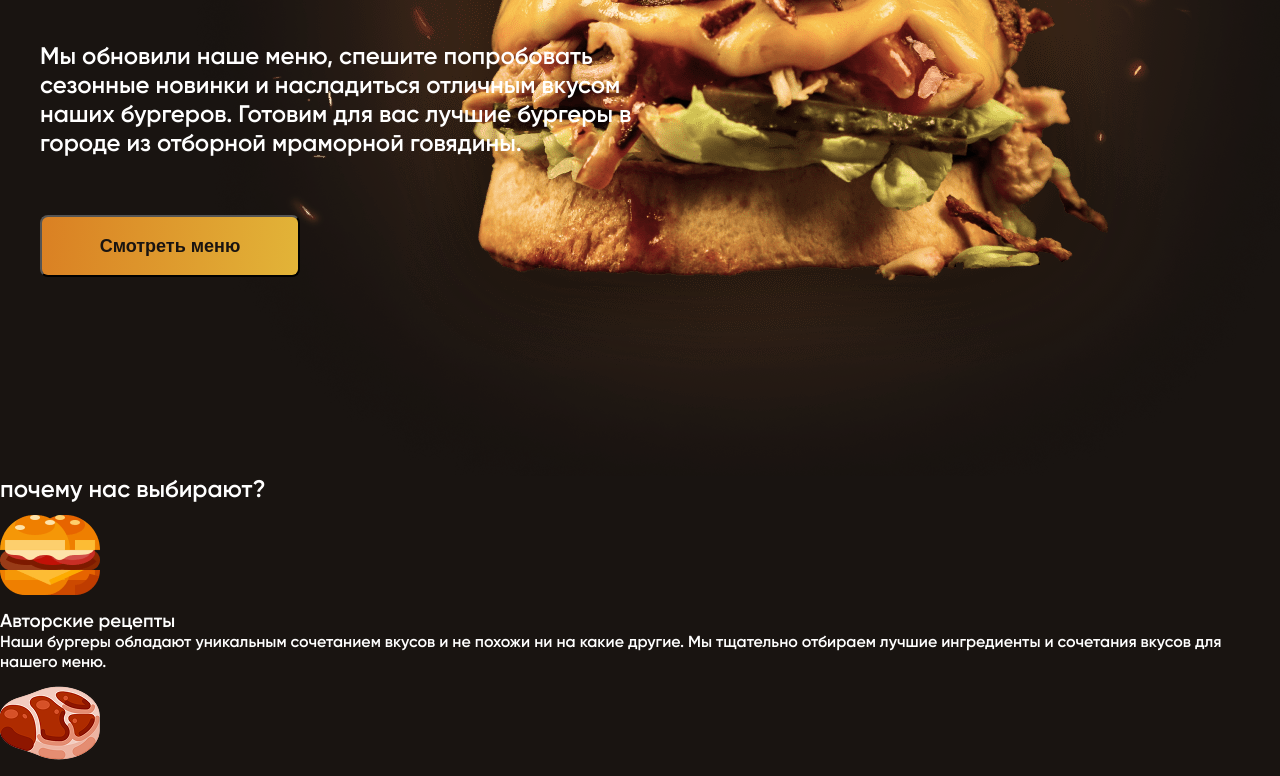
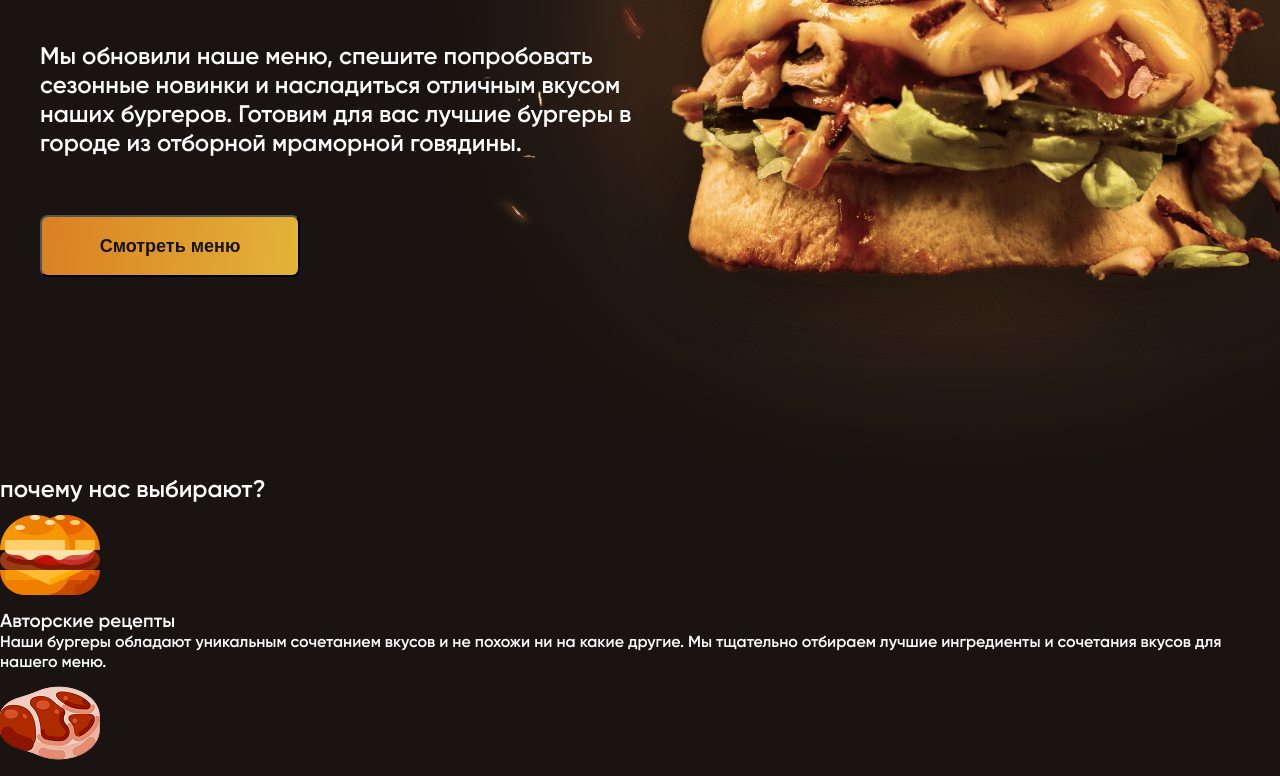
Before and after one commit to Rev4ik204/burger_cafe, a plain HTML site: page index.html in a window 1280 px wide. Shown: the part 604-1380 px from the top of the page. Drawn offline with Linux system fonts and the light colour scheme.

Commit message:
Update style.css

```diff
--- a/style.css
+++ b/style.css
@@ -154,7 +154,7 @@ body {
 .main-image{
   position: absolute;
   top: -123px;
-  left: calc(100%-991px);
+  left: 210px;
 }
 
 .main-action {
```
